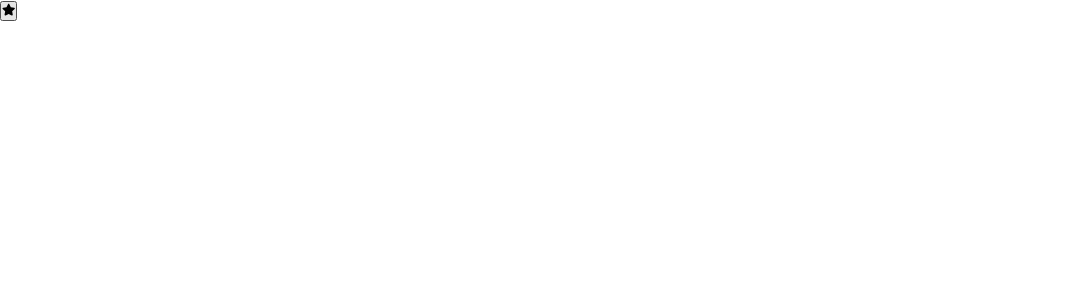
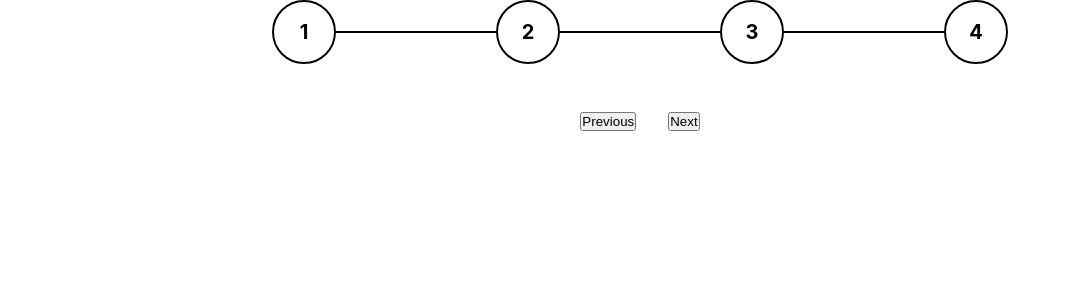
Before and after one commit to alperenmehmet/useful-components, a React (Vite) app: page / in a window 1280 px wide. Shown: the top 300 px of the page, without its empty margins (0-1071 px from the left). Built offline with nearby package versions, Linux system fonts and the light colour scheme.

Commit message:
progress-bar added.

```diff
--- a/package.json
+++ b/package.json
@@ -11,7 +11,7 @@
     "prettier": "^2.6.2",
     "react": "^18.0.0",
     "react-dom": "^18.0.0",
-    "react-icons": "^4.4.0"
+    "react-icons": "^4.6.0"
   },
   "devDependencies": {
     "@types/react": "^18.0.0",
--- a/src/App.jsx
+++ b/src/App.jsx
@@ -1,19 +1,21 @@
-// import Search from './components/01.basic-search-useState/Search';
-// import FetchData from './components/02.fetch-data/FetchData'
-// import Form from "./components/03.form-basics/Form";
-// import MultipleInputs from './components/04.multiple-inputs/MultipleInputs'
-//import Dropdown from './components/05.dropdown/Dropdown'
+import Search from './components/01.basic-search-useState/Search'
+import FetchData from './components/02.fetch-data/FetchData'
+import Form from './components/03.form-basics/Form'
+import MultipleInputs from './components/04.multiple-inputs/MultipleInputs'
+import Dropdown from './components/05.dropdown/Dropdown'
+import ProgressBar from './components/07.progress-bar/ProgressBar'
 import StarRating from './components/06.star-rating/StarRating'
 
 function App() {
   return (
     <>
-      {/*<Search/>*/}
+      {/*<Search />*/}
       {/*<FetchData />*/}
       {/*<Form/>*/}
-      {/*<MultipleInputs/>*/}
+      {/*<MultipleInputs />*/}
       {/*<Dropdown />*/}
-      <StarRating />
+      {/*<StarRating />*/}
+      <ProgressBar />
     </>
   )
 }
--- a/src/components/05.dropdown/Dropdown.jsx
+++ b/src/components/05.dropdown/Dropdown.jsx
@@ -21,8 +21,6 @@ const Dropdown = () => {
     }
   }
 
-  console.log(showUser, selectedUser)
-
   return (
     <div>
       <label>select user: </label>
--- a/src/components/06.star-rating/StarRating.jsx
+++ b/src/components/06.star-rating/StarRating.jsx
@@ -1,10 +1,20 @@
 import {FaStar} from 'react-icons/fa'
+import {useState} from 'react'
 
 const StarRating = () => {
+  const [selectedStar, setSelectedStar] = useState({
+    totalStars: 5,
+    selectedStar: 0,
+  })
   return (
-    <button>
-      <FaStar />
-    </button>
+    <div>
+      {Array.from({length: totalStars}, (v, i) => (
+        <FaStar key={i} selected={selectedStar > i} />
+      ))}
+      <p>
+        {selectedStar} of {totalStars} stars
+      </p>
+    </div>
   )
 }
 
--- /dev/null
+++ b/src/components/07.progress-bar/ProgressBar.jsx
@@ -0,0 +1,43 @@
+import {useState} from 'react'
+import {TiTick} from 'react-icons/ti'
+
+const ProgressBar = () => {
+  const [count, setCount] = useState(1)
+
+  const handlePrevious = () => {
+    setCount(count - 1)
+  }
+
+  const handleNext = () => {
+    setCount(count + 1)
+  }
+
+  console.log(count)
+  return (
+    <>
+      <div className='container'>
+        <div className={`${count > 1 ? 'circle-completed' : 'circle'}`}>
+          {count > 1 ? <TiTick /> : 1}
+        </div>
+        <div className={`${count > 1 ? 'line-completed' : 'line'}`}></div>
+        <div className={`${count > 2 ? 'circle-completed' : 'circle'}`}>
+          {count > 2 ? <TiTick /> : 2}
+        </div>
+        <div className={`${count > 2 ? 'line-completed' : 'line'}`}></div>
+        <div className={`${count > 3 ? 'circle-completed' : 'circle'}`}>
+          {count > 3 ? <TiTick /> : 3}
+        </div>
+        <div className={`${count > 3 ? 'line-completed' : 'line'}`}></div>
+        <div className={`${count > 4 ? 'circle-completed' : 'circle'}`}>
+          {count > 4 ? <TiTick /> : 4}
+        </div>
+      </div>
+      <div className='button-container'>
+        <button onClick={handlePrevious}>Previous</button>
+        <button onClick={handleNext}>Next</button>
+      </div>
+    </>
+  )
+}
+
+export default ProgressBar
--- a/src/index.css
+++ b/src/index.css
@@ -11,3 +11,69 @@ body {
   sans-serif;
   background: white;
 }
+
+.container{
+  display: flex;
+  align-items: center;
+  justify-content: center;
+}
+
+.circle{
+  display: flex;
+  align-items: center;
+  justify-content: center;
+  border-radius: 50%;
+  border: 2px solid black;
+  height: 4rem;
+  width: 4rem;
+  font-size: 20px;
+  font-weight: 700;
+}
+
+.circle-completed{
+  display: flex;
+  align-items: center;
+  justify-content: center;
+  border-radius: 50%;
+  border: 2px solid green;
+  height: 4rem;
+  width: 4rem;
+  font-size: 20px;
+  font-weight: 700;
+}
+
+.line{
+  border: 1px solid black;
+  height: 1px;
+  width: 10rem;
+}
+
+.line-completed{
+  border: 1px solid green;
+  height: 1px;
+  width: 10rem;
+  /*animation: line-animation 3s forwards;*/
+  transition: 0.4s linear;
+}
+
+.button-container{
+  display: flex;
+  justify-content: center;
+  margin-top: 3rem;
+  gap: 2rem;
+}
+
+@keyframes line-animation {
+  0%{
+    width: 2rem;
+  }
+  25%{
+    width: 4rem;
+  }
+  50%{
+    width: 8rem;
+  }
+  75%{
+    width: 10rem;
+  }
+}
```
Also changed, not shown: 1 other file (tests, documents, lock files or other folders).
